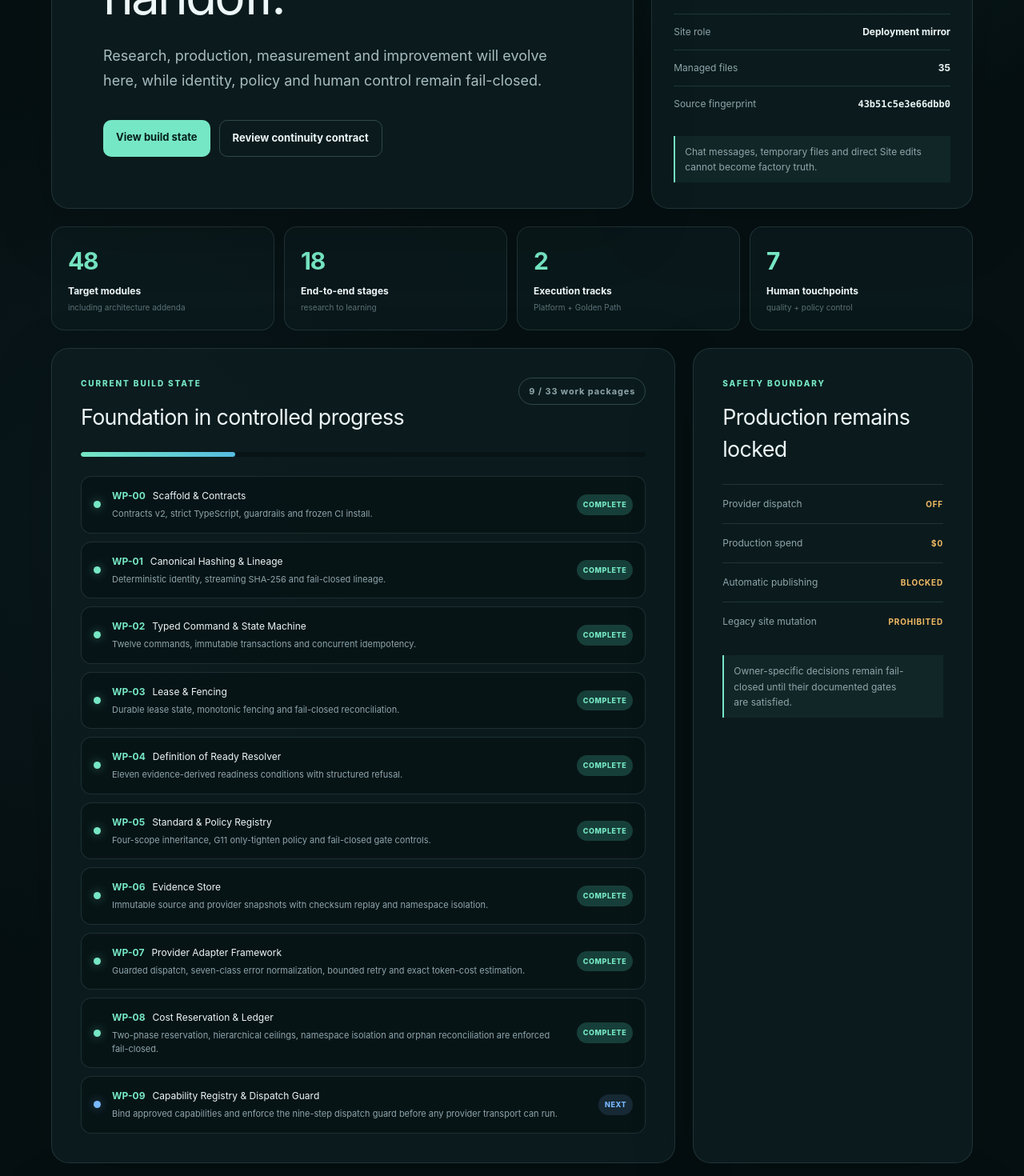
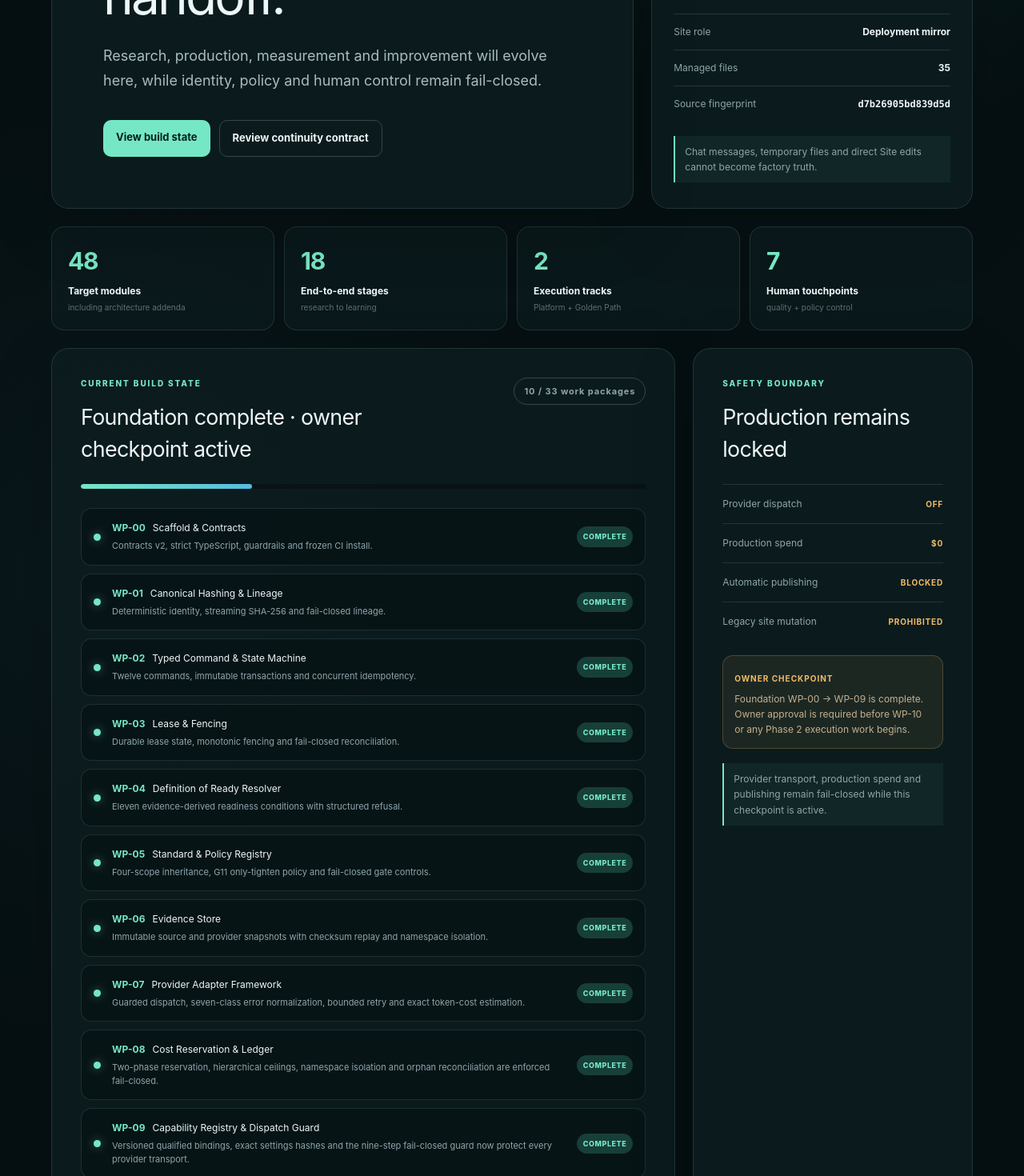
Before and after one commit to HungQuach301/youtube-ai-factory-v2, a Next.js app in the folder sites/control-plane/: page / in a window 1280 px wide. Shown: the part 460-1930 px from the top of the page at 80% size. Built offline with nearby package versions, Linux system fonts and the light colour scheme.

Commit message:
WP-SITES-09: publish foundation checkpoint

```diff
--- a/sites/control-plane/app/globals.css
+++ b/sites/control-plane/app/globals.css
@@ -159,6 +159,9 @@ h2 { font-size: clamp(20px, 2.1vw, 28px); letter-spacing: -.025em; margin: 0; }
 .safety-list li { align-items: center; border-top: 1px solid var(--line); display: flex; justify-content: space-between; padding: 15px 0; }
 .safety-list span { color: var(--muted); font-size: 12px; }
 .safety-list b { color: var(--amber); font-size: 10px; letter-spacing: .08em; }
+.foundation-boundary { background: rgba(243, 188, 101, .08); border: 1px solid rgba(243, 188, 101, .22); border-radius: 13px; margin-top: 18px; padding: 14px; }
+.foundation-boundary strong { color: var(--amber); font-size: 10px; letter-spacing: .1em; }
+.foundation-boundary p { color: #c3b18f; font-size: 12px; line-height: 1.55; margin: 7px 0 0; }
 
 .continuity { margin-top: 22px; }
 .contract-version { color: var(--mint); }
--- a/sites/control-plane/app/page.tsx
+++ b/sites/control-plane/app/page.tsx
@@ -12,7 +12,8 @@ const workPackages = [
   { id: "WP-06", name: "Evidence Store", status: "Complete", detail: "Immutable source and provider snapshots with checksum replay and namespace isolation." },
   { id: "WP-07", name: "Provider Adapter Framework", status: "Complete", detail: "Guarded dispatch, seven-class error normalization, bounded retry and exact token-cost estimation." },
   { id: "WP-08", name: "Cost Reservation & Ledger", status: "Complete", detail: "Two-phase reservation, hierarchical ceilings, namespace isolation and orphan reconciliation are enforced fail-closed." },
-  { id: "WP-09", name: "Capability Registry & Dispatch Guard", status: "Next", detail: "Bind approved capabilities and enforce the nine-step dispatch guard before any provider transport can run." },
+  { id: "WP-09", name: "Capability Registry & Dispatch Guard", status: "Complete", detail: "Versioned qualified bindings, exact settings hashes and the nine-step fail-closed guard now protect every provider transport." },
+  { id: "WP-10", name: "Stage Runner Framework", status: "Blocked", detail: "Owner checkpoint required before WP-10 can open Phase 2 execution work." },
 ];
 
 const controls = [
@@ -82,10 +83,10 @@ export default function Home() {
         <section className="section-grid" id="roadmap">
           <div className="panel roadmap-panel">
             <div className="section-heading">
-              <div><p className="eyebrow">CURRENT BUILD STATE</p><h2>Foundation in controlled progress</h2></div>
-              <span className="progress-label">9 / 33 work packages</span>
+              <div><p className="eyebrow">CURRENT BUILD STATE</p><h2>Foundation complete · owner checkpoint active</h2></div>
+              <span className="progress-label">10 / 33 work packages</span>
             </div>
-            <div className="progress-track" aria-label="9 of 33 work packages complete"><span style={{ width: "27.27%" }} /></div>
+            <div className="progress-track" aria-label="10 of 33 work packages complete"><span style={{ width: "30.30%" }} /></div>
             <div className="work-list">
               {workPackages.map((item) => (
                 <article className="work-item" key={item.id}>
@@ -105,7 +106,11 @@ export default function Home() {
               <li><span>Automatic publishing</span><b>BLOCKED</b></li>
               <li><span>Legacy site mutation</span><b>PROHIBITED</b></li>
             </ul>
-            <p className="safety-note">Owner-specific decisions remain fail-closed until their documented gates are satisfied.</p>
+            <div className="foundation-boundary" role="note">
+              <strong>OWNER CHECKPOINT</strong>
+              <p>Foundation WP-00 → WP-09 is complete. Owner approval is required before WP-10 or any Phase 2 execution work begins.</p>
+            </div>
+            <p className="safety-note">Provider transport, production spend and publishing remain fail-closed while this checkpoint is active.</p>
           </aside>
         </section>
 
--- a/sites/control-plane/source-lock.json
+++ b/sites/control-plane/source-lock.json
@@ -1,7 +1,7 @@
 {
   "schema_version": 1,
   "algorithm": "sha256",
-  "aggregate_sha256": "43b51c5e3e66dbb0894441432ace5ff4dab05ac5b330504c30454a48aa8a84b2",
+  "aggregate_sha256": "d7b26905bd839d5db1c51581d42e160d3f7ab9fbc216d5cf566fec2efbeddc4f",
   "files": [
     {
       "path": ".gitignore",
@@ -29,7 +29,7 @@
     },
     {
       "path": "app/globals.css",
-      "sha256": "6404b79a401a07799fe6c12396d04c65ba65c8143e4deabbeb148d817eaf125c"
+      "sha256": "79f58705f81281c73dfbfb70066061a6199d8e44c650b7c7e61aeabe446d1374"
     },
     {
       "path": "app/layout.tsx",
@@ -37,7 +37,7 @@
     },
     {
       "path": "app/page.tsx",
-      "sha256": "74acc13152d432aeb8db44e55c754aab91e5d9696f9dde13a78ac44bed91f377"
+      "sha256": "15e8be7a9fcd050d77e061136be1b5abb01bae73a67bd77592b6542c8c18eacf"
     },
     {
       "path": "build/sites-vite-plugin.ts",
@@ -129,7 +129,7 @@
     },
     {
       "path": "tests/rendered-html.test.mjs",
-      "sha256": "474c994439a347f5fbfd5cc97fb760bd70da06f646b9702f0bfed1d620ed9f98"
+      "sha256": "eff9df48257c85da0e931dcd365785841cfc87936787c8cb315f967165985abd"
     },
     {
       "path": "tsconfig.json",
```
Also changed, not shown: 1 other file (tests, documents, lock files or other folders).
